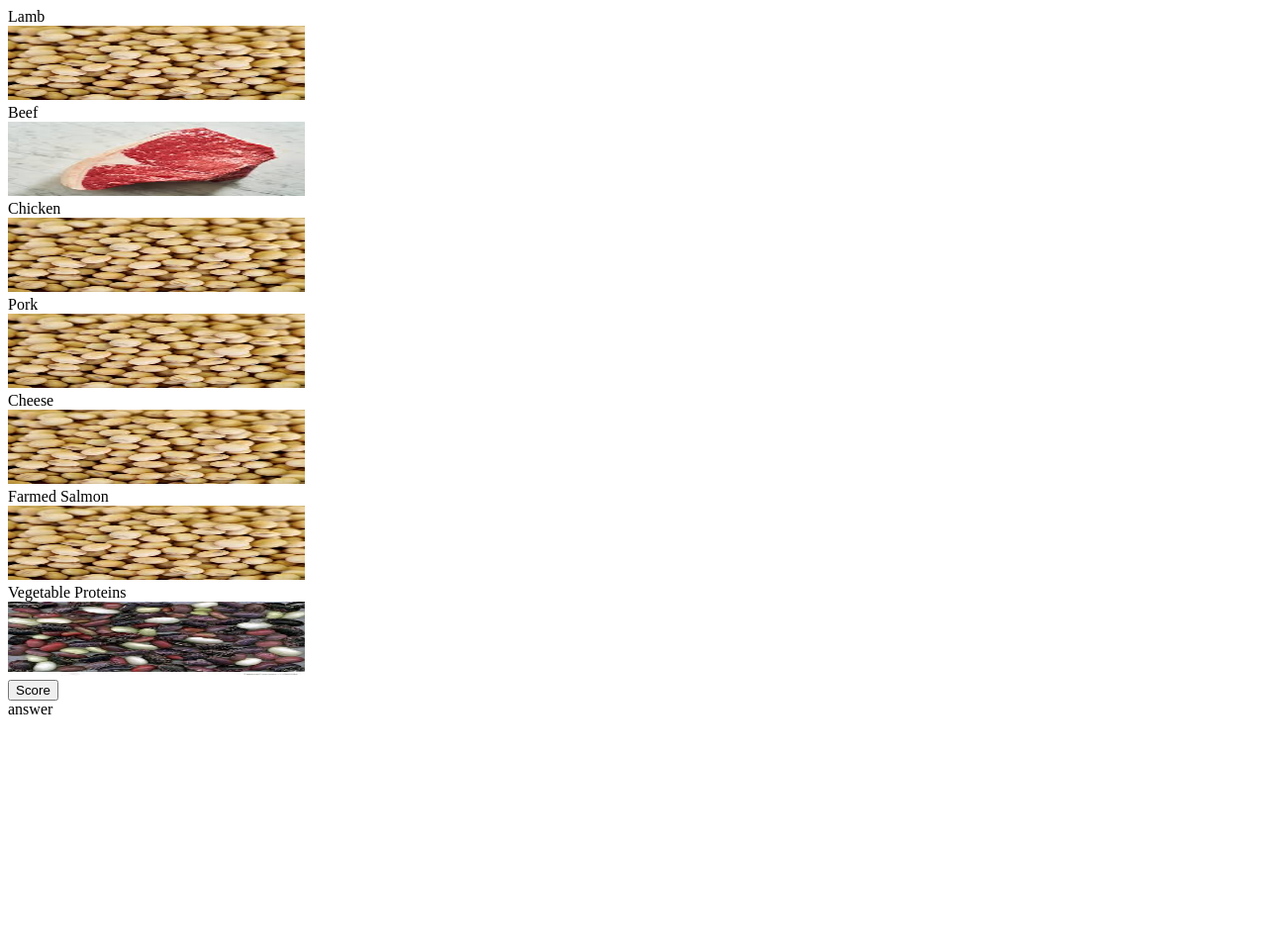
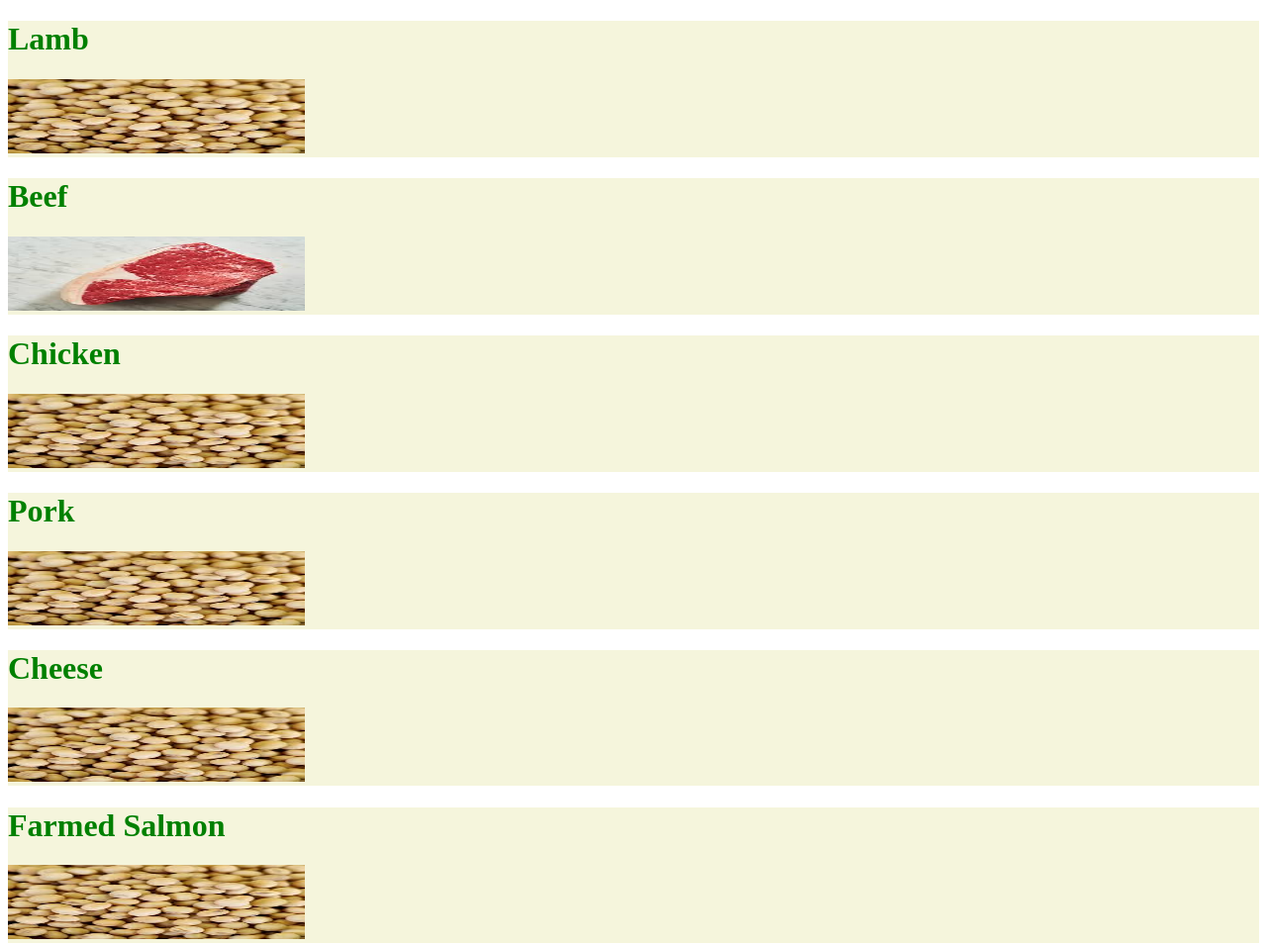
Before and after one commit to clorofil/ecogame, a plain HTML site: page index.html in a window 1280 px wide. Shown: the top 956 px of the page at 99% size. Before the commit the page ends 800 px from the top, so only its background shows below. Drawn offline with Linux system fonts and the light colour scheme.

Commit message:
Adding basic stylesheet

```diff
--- /dev/null
+++ b/css/styles.css
@@ -0,0 +1,11 @@
+h1 {
+    color: green;
+  }
+
+.special {
+    background-color: beige
+}
+
+.ScoreButton {
+    background-color: rgb(222, 220, 245)
+}
--- a/index.html
+++ b/index.html
@@ -4,39 +4,46 @@
 <head>
   <meta charset="utf-8">
   <link rel="stylesheet" href="css/dragula.css">
+  <link rel="stylesheet" href="css/styles.css">
 
 </head>
 
 <body>
-
   <div>
     <div id="list1" class="container">
-      <div id="i1">Lamb
+      <div id="i1" class="special">
+        <h1>Lamb</h1>
         <div class='image-thing'><img src='resources/soybeans.jpeg' width="300" height="75"/></div>
       </div>
-      <div id="i2">Beef
+      <div id="i2" class="special">
+        <h1>Beef</h1>
         <div class='image-thing'><img src='resources/beef.jpeg' width="300" height="75"/></div>
       </div>
-      <div id="i3">Chicken
+      <div id="i3" class="special">
+        <h1>Chicken</h1>
         <div class='image-thing'><img src='resources/soybeans.jpeg' width="300" height="75"/></div>
       </div>
-      <div id="i4">Pork
+      <div id="i4" class="special">
+        <h1>Pork</h1>
         <div class='image-thing'><img src='resources/soybeans.jpeg' width="300" height="75"/></div>
       </div>
-      <div id="i5">Cheese
+      <div id="i5" class="special">
+        <h1>Cheese</h1>
         <div class='image-thing'><img src='resources/soybeans.jpeg' width="300" height="75"/></div>
       </div>
-      <div id="i6">Farmed Salmon
+      <div id="i6" class="special">
+        <h1>Farmed Salmon</h1>
         <div class='image-thing'><img src='resources/soybeans.jpeg' width="300" height="75"/></div>
       </div>
-      <div id="i7">Vegetable Proteins
+      <div id="i7" class="special">
+        <h1>Vegetable Proteins</h1>
         <div class='image-thing'><img src='resources/beans.jpeg' width="300" height="75"/></div>
       </div>
     </div>
 
   </div>
 
-  <button onclick="score()" class="btn success">Score</button>
+  <button onclick="score()" class="ScoreButton">Score</button>
 
   <div id="answer">answer</div>
 
```
